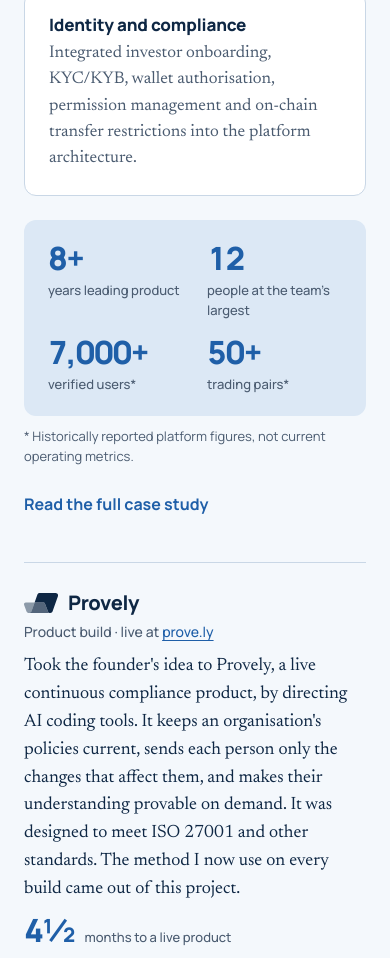
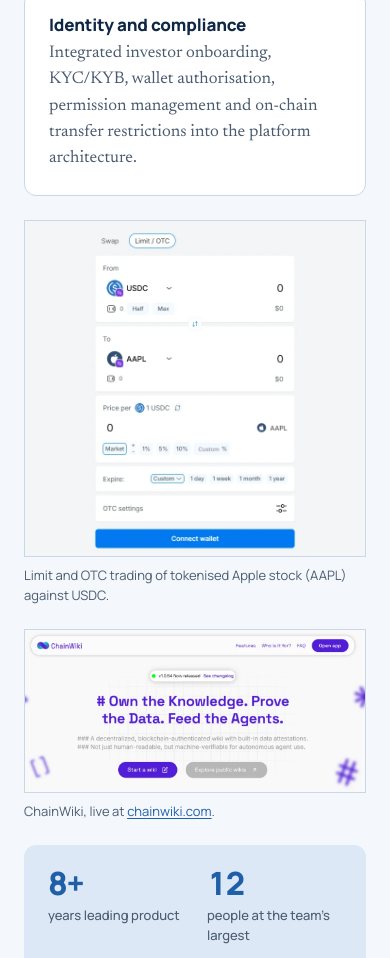
Before and after one commit to stonysam/samstone.studio, a plain HTML site: page site/index.html in a window 390 px wide. Shown: the part 4134-5092 px from the top of the page. Drawn offline with Linux system fonts and the light colour scheme.

Commit message:
Add Swarm trading and ChainWiki screenshots to the Swarm entry
A crop of the Swarm limit/OTC trading form (tokenised AAPL against USDC, banner removed) and the ChainWiki home page, shown side by side under the component tiles.

Co-Authored-By: Claude Opus 5.5 <noreply@anthropic.com>
Claude-Session: https://claude.ai/code/session_01T96pFGzJw8sUYSEQjpxHJo

```diff
--- a/site/index.html
+++ b/site/index.html
@@ -157,6 +157,7 @@ section { padding: 72px 0; border-top: 1px solid var(--line); }
 .shots { grid-column: 1 / -1; display: grid; grid-template-columns: repeat(2, minmax(0, 1fr)); gap: 24px; margin-top: 8px; }
 .shots figure { margin: 0; display: flex; flex-direction: column; gap: 8px; }
 .shots img { display: block; width: 100%; height: auto; border: 1px solid var(--line); border-radius: var(--radius-lg); background: var(--surface); }
+.shots.split { grid-template-columns: minmax(0, 1fr) minmax(0, 2.08fr); margin-top: 24px; }
 .shots figcaption { font-family: var(--display); font-size: 0.8125rem; color: var(--muted); }
 
 /* Approach */
@@ -208,7 +209,7 @@ footer a { color: var(--muted); }
   .offers, .bench { grid-template-columns: minmax(0, 1fr); }
   .feature-head { grid-template-columns: minmax(0, 1fr); }
   .parts, .glance { grid-template-columns: repeat(2, minmax(0, 1fr)); }
-  .shots { grid-template-columns: minmax(0, 1fr); }
+  .shots, .shots.split { grid-template-columns: minmax(0, 1fr); }
   .steps { grid-template-columns: repeat(2, minmax(0, 1fr)); }
   .job { grid-template-columns: minmax(0, 1fr); gap: 10px; }
   .stat { text-align: left; display: flex; align-items: baseline; gap: 10px; }
@@ -311,6 +312,10 @@ footer a { color: var(--muted); }
             <li><h4>Yield and distribution</h4><p>Built programmable financial flows for yield streaming, allocation and distribution to eligible token holders.</p></li>
             <li><h4>Identity and compliance</h4><p>Integrated investor onboarding, KYC/KYB, wallet authorisation, permission management and on-chain transfer restrictions into the platform architecture.</p></li>
           </ul>
+          <div class="shots split">
+            <figure><img src="images/swarm-trading.webp" width="720" height="710" loading="lazy" alt="Swarm's trading app: a limit and OTC order form for tokenised Apple stock (AAPL) against USDC."><figcaption>Limit and OTC trading of tokenised Apple stock (AAPL) against USDC.</figcaption></figure>
+            <figure><img src="images/chainwiki.webp" width="994" height="472" loading="lazy" alt="The ChainWiki home page: Own the Knowledge. Prove the Data. Feed the Agents."><figcaption>ChainWiki, live at <a href="https://chainwiki.com">chainwiki.com</a>.</figcaption></figure>
+          </div>
           <div class="glance" aria-label="Platform at a glance">
             <div><b>8+</b><span>years leading product</span></div>
             <div><b>12</b><span>people at the team's largest</span></div>
```
Also changed, not shown: site/images/chainwiki.webp (added), site/images/swarm-trading.webp (added).
